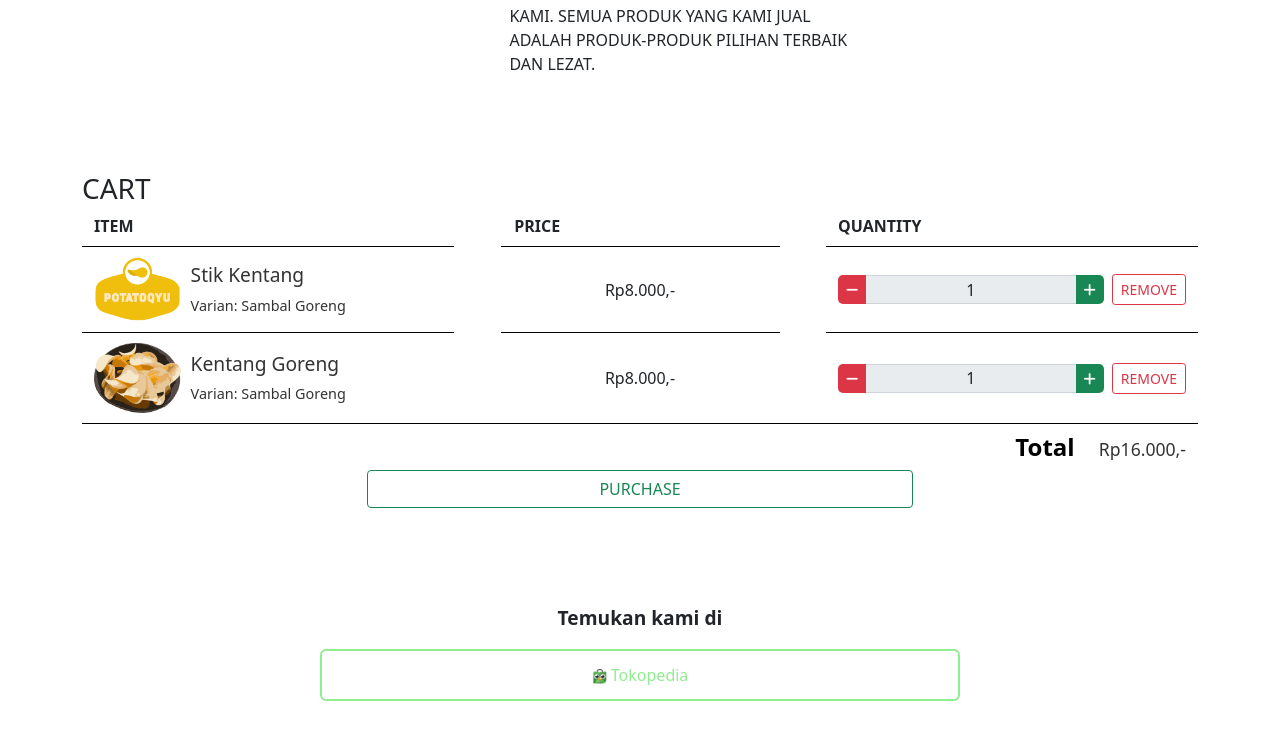
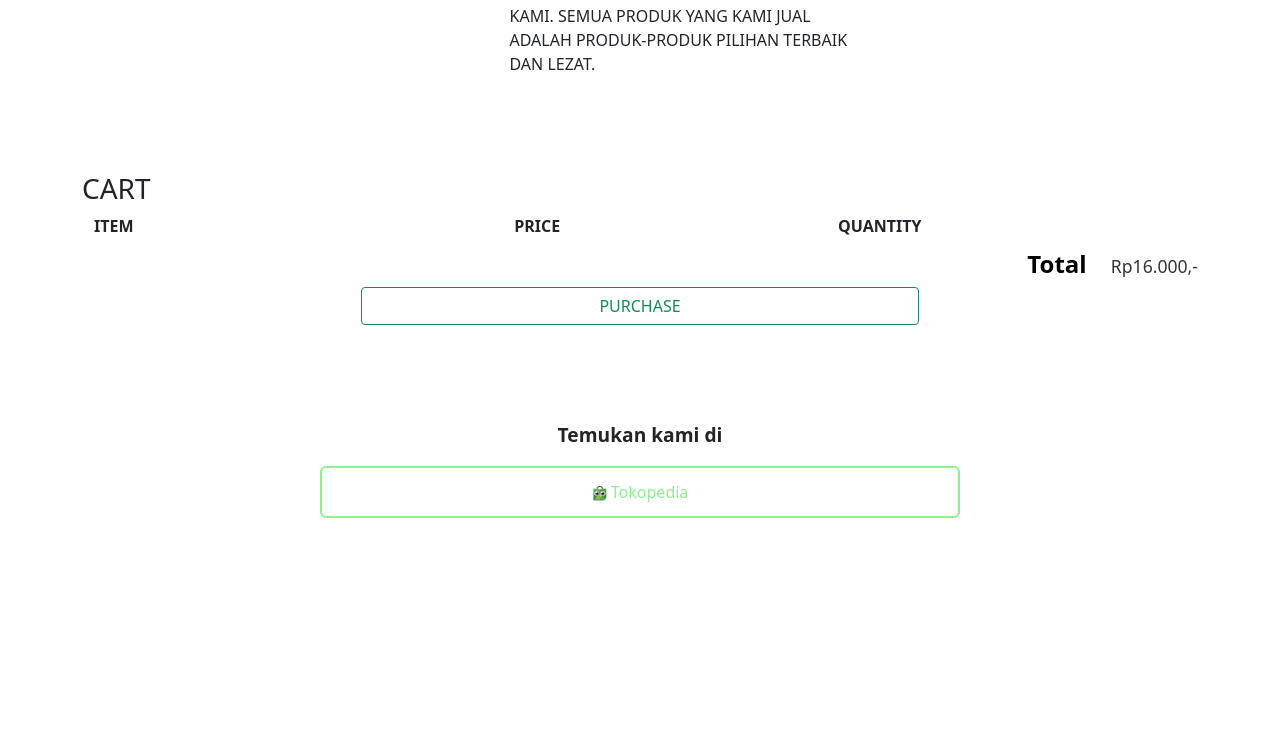
Before and after one commit to dh-atha/mysite, a plain HTML site: page index.html in a window 1280 px wide. Shown: the part 1260-2000 px from the top of the page. Drawn offline with nearby package versions, Linux system fonts and the light colour scheme.

Commit message:
hapus cart

```diff
--- a/index.html
+++ b/index.html
@@ -128,51 +128,6 @@
                 </div>
 
                 <div class="container cart-items">
-                    <div class="cart-row row justify-content-between">
-                        <div class="cart-column cart-item col-4">
-                            <img src="image/logo1.png" alt="item1" class="w-25" />
-                            <span class="cart-item-title">Stik Kentang<br /><span class="varian">Varian: Sambal Goreng</span></span>
-                        </div>
-                        <div class="cart-column cart-price col-3">Rp8.000,-</div>
-                        <div class="cart-column cart-quantity col-4">
-                            <div class="input-group quantity-group me-2 d-flex w-sm-50">
-                                <div class="input-group-prepend">
-                                    <button class="btn btn-danger btn-minus btn-sm">
-                                        <i class="fa fa-minus"></i>
-                                    </button>
-                                </div>
-                                <input class="form-control cart-quantity-input" min="1" name="quantity" value="1" type="number" disabled />
-                                <div class="input-group-append">
-                                    <button class="btn btn-success btn-plus btn-sm">
-                                        <i class="fa fa-plus"></i>
-                                    </button>
-                                </div>
-                            </div>
-                            <button class="btn btn-outline-danger btn-sm remove-btn">REMOVE</button>
-                        </div>
-                    </div>
-                    <div class="cart-row row justify-content-between">
-                        <div class="cart-column cart-item col-4">
-                            <img src="image/semangkok-kentang.png" alt="item1" class="w-25" />
-                            <span class="cart-item-title">Kentang Goreng<br /><span class="varian">Varian: Sambal Goreng</span></span>
-                        </div>
-                        <div class="cart-column cart-price col-3">Rp8.000,-</div>
-                        <div class="cart-column cart-quantity col-4">
-                            <div class="input-group quantity-group me-2 d-flex w-sm-50">
-                                <div class="input-group-prepend">
-                                    <button class="btn btn-danger btn-minus btn-sm">
-                                        <i class="fa fa-minus"></i>
-                                    </button>
-                                </div>
-                                <input class="form-control cart-quantity-input" min="1" name="quantity" value="1" type="number" disabled />
-                                <div class="input-group-append">
-                                    <button class="btn btn-success btn-plus btn-sm">
-                                        <i class="fa fa-plus"></i>
-                                    </button>
-                                </div>
-                            </div>
-                            <button class="btn btn-outline-danger btn-sm remove-btn">REMOVE</button>
-                        </div>
                     </div>
                 </div>
                 <div class="container cart-total">
```
